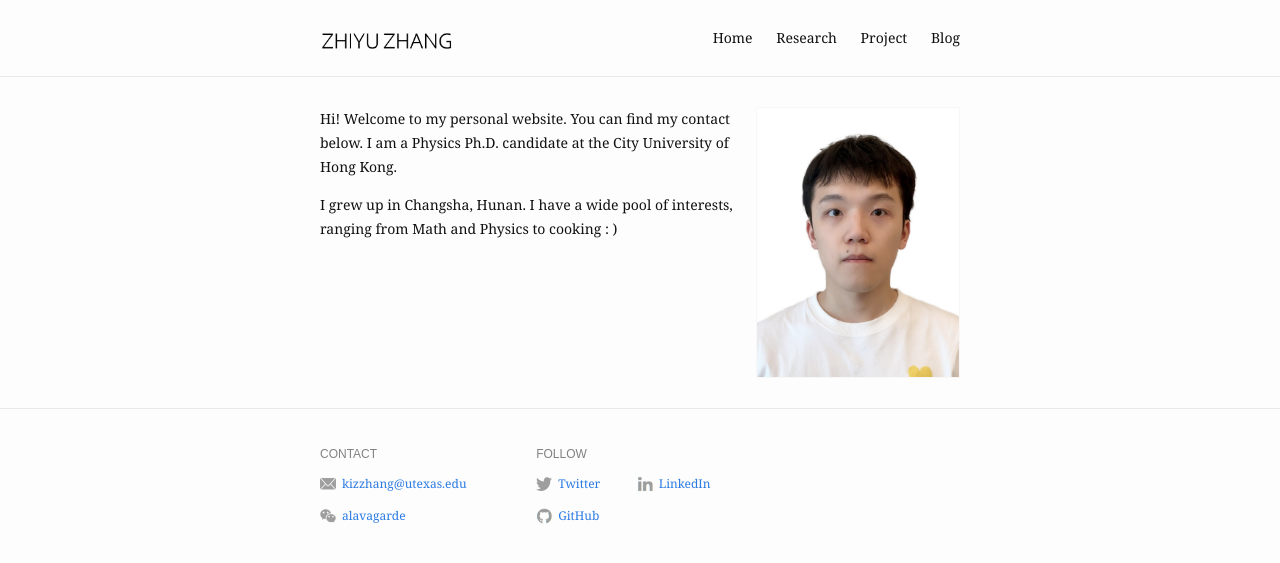
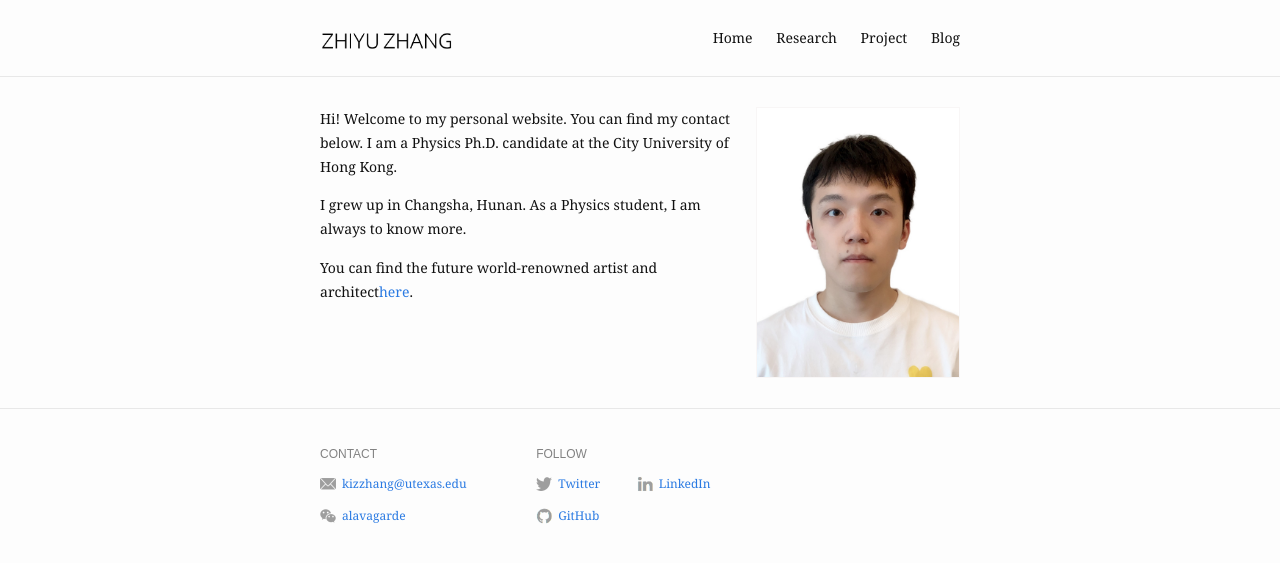
Before and after one commit to kizzhang/kizzhang.github.io, a Jekyll site: the page built from index.md, in a window 1280 px wide. Shown: the top 563 px of the page. Built offline with Jekyll 4.4.1, drawn with Linux system fonts in a browser that asks for light colours.

Commit message:
Update index.md

```diff
--- a/index.md
+++ b/index.md
@@ -10,8 +10,11 @@ profile_picture:
 </p>
 
 <p>
-  I grew up in Changsha, Hunan. I have a wide pool of interests, ranging from Math and Physics to cooking : )
+  I grew up in Changsha, Hunan. As a Physics student, I am always to know more.
 </p>
 
 <p>
+  You can find the future world-renowned artist and architect<a href= "https://jinyuan.cargo.site/">here</a>.
+</p>
 <p>
+<p>
```
